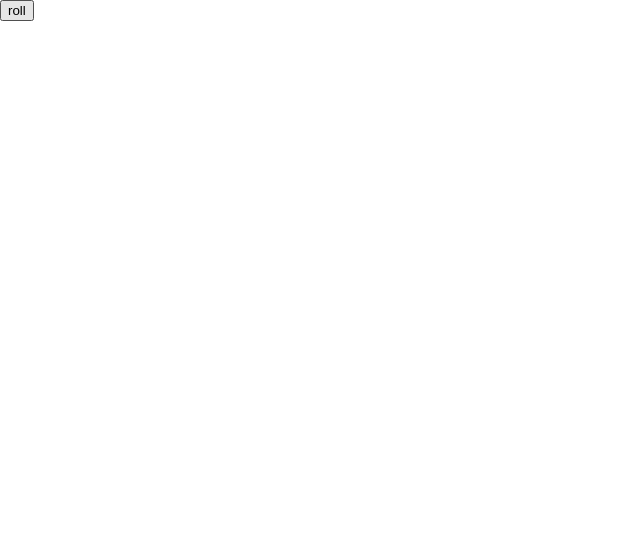
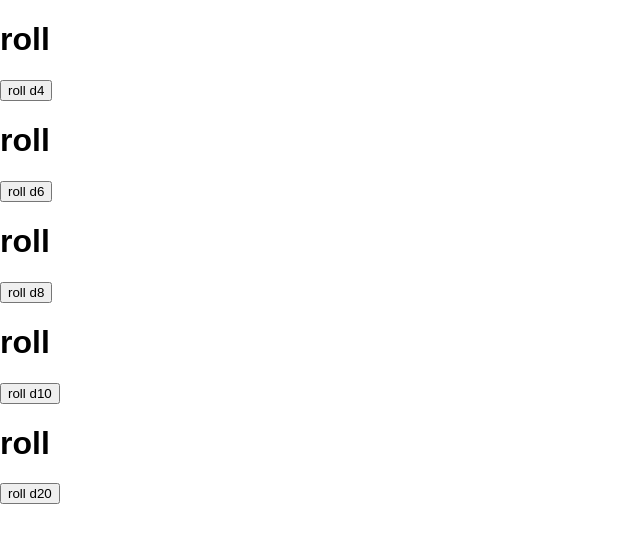
Before and after one commit to descartez/hello-react, a React (Create React App) app in the folder projects/multi-die/: page / in a window 1280 px wide. Shown: the top 542 px of the page, without its empty margins (0-640 px from the left). Built offline with nearby package versions, Linux system fonts and the light colour scheme.

Commit message:
adds in multi-die project and allows for the rolling multiple types of dice

```diff
--- a/projects/multi-die/src/App.js
+++ b/projects/multi-die/src/App.js
@@ -5,25 +5,25 @@ class App extends Component {
   render() {
     return (
       <div>
-        <Die />
+        <DiceCup />
       </div>
       );
   }
 }
 
 class Die extends Component {
+  constructor(props) {
+    super(props);
+    this.state = {
+      dieFace: 'roll',
+      dieSides: props.dieSides
+    }
+  }
+
   randomFace = (sides) => {
     let min = Math.ceil(0);
     let max = Math.floor(sides);
     return (Math.floor(Math.random() * (max - min)) + min)+1;
-  }
-
-  constructor(props) {
-    super(props);
-    this.state = {
-      dieFace: 'roll',
-      dieSides: 6
-    }
   }
 
   update() {
@@ -31,12 +31,37 @@ class Die extends Component {
   }
 
   render() {
+    let dieSides = this.state.dieSides
+    let dieFace = this.state.dieFace
     return (
-      <div>
-        <button onClick={this.update.bind(this)}>{this.state.dieFace}</button>
+      <div className={`die d${dieSides}`}>
+        <h1>{dieFace}</h1>
+        <button onClick={this.update.bind(this)}>roll d{dieSides}</button>
       </div>
       )
   }
 }
 
+class DiceCup extends Component {
+  constructor(props) {
+    super(props);
+    this.state = {
+      dice: [4,6,8,10,20]
+    }
+  }
+
+  render() {
+    let dice = this.state.dice
+    return (
+      <div className="dice-cup">
+        {
+          dice.map(die =>
+            <Die key={`d${die}`} dieSides={die}/>
+            )
+        }
+      </div>
+    )
+  }
+}
+
 export default App;
```
